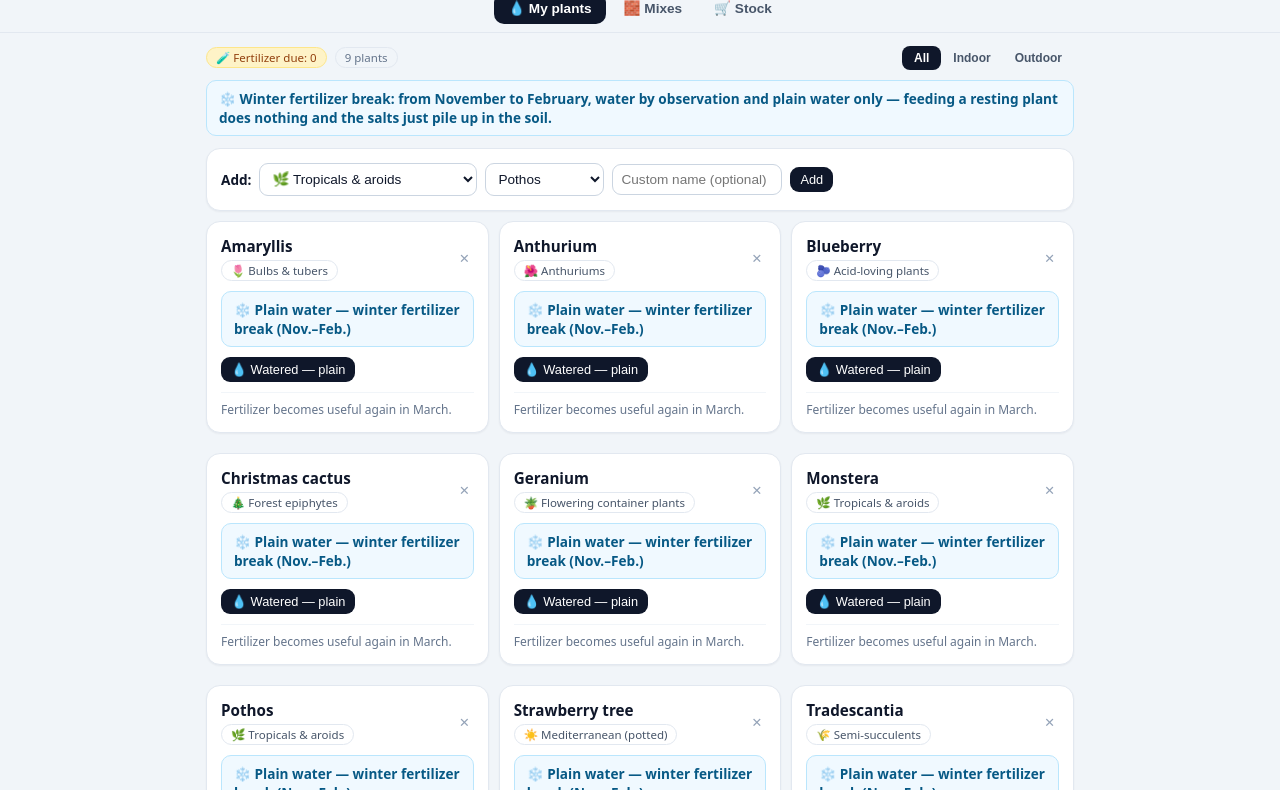
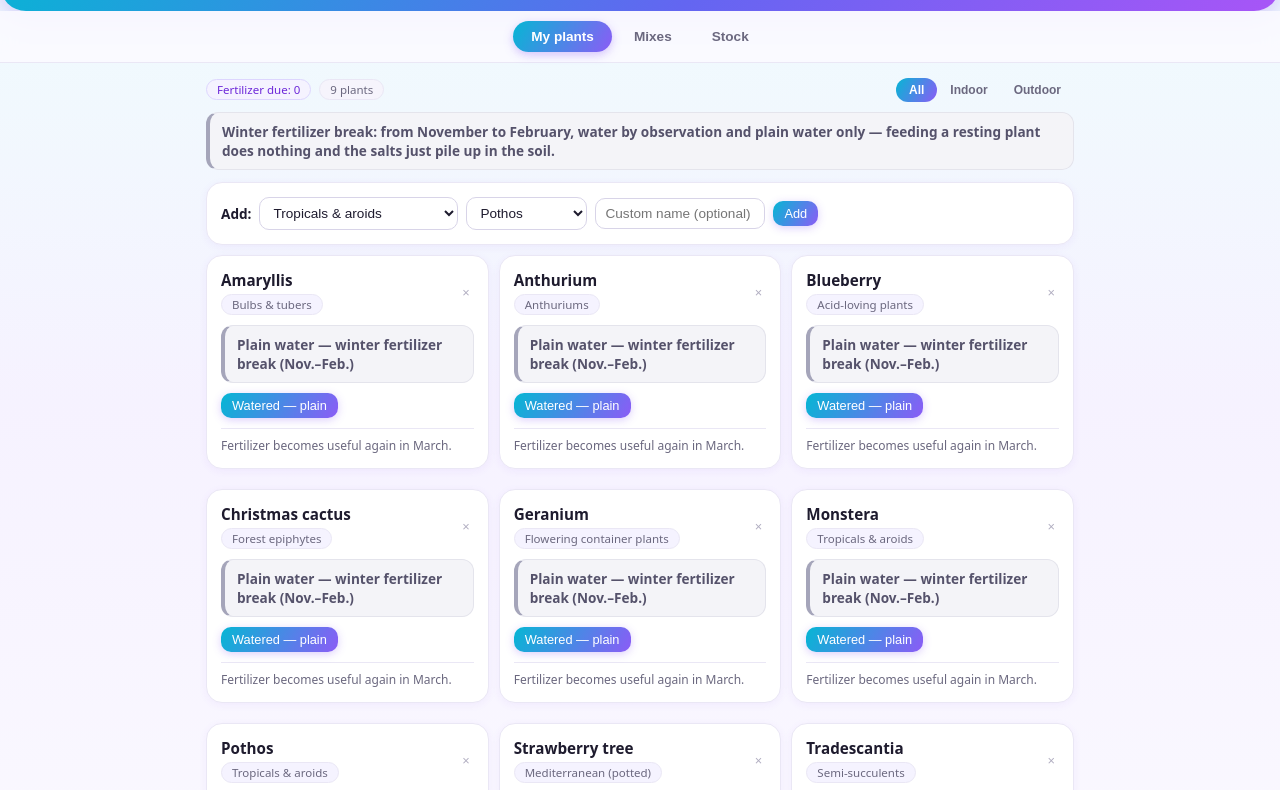
Before and after one commit to baversum/plant-wizard, a plain HTML site: page index.html in a window 1280 px wide. Shown: the part 87-877 px from the top of the page. Drawn offline with Linux system fonts and the light colour scheme.

Commit message:
UI redesign: cyan & violet theme, emoji-free, stock cleanup

```diff
--- a/index.html
+++ b/index.html
@@ -3,37 +3,63 @@
 <head>
 <meta charset="UTF-8" />
 <meta name="viewport" content="width=device-width, initial-scale=1.0" />
-<meta name="theme-color" content="#0f172a" />
+<meta name="theme-color" content="#7c3aed" />
 <meta name="apple-mobile-web-app-capable" content="yes" />
 <title>Plant Wizard</title>
 <style>
   :root {
     font-family: system-ui, -apple-system, "Segoe UI", Roboto, sans-serif;
-    color: #0f172a;
-    background: #f1f5f9;
-    --amber-bg: #fffbeb; --amber-bd: #fde68a; --amber-tx: #92400e;
-    --sky-bg: #f0f9ff; --sky-bd: #bae6fd; --sky-tx: #075985;
-    --slate-bg: #f8fafc; --slate-bd: #e2e8f0; --slate-tx: #475569;
+    color: #1e1b2e;
+    --cyan: #0891b2;
+    --cyan-soft: #ecfeff;
+    --cyan-line: #a5f3fc;
+    --cyan-ink: #0e7490;
+    --violet: #7c3aed;
+    --violet-soft: #f5f3ff;
+    --violet-line: #ddd6fe;
+    --violet-ink: #6d28d9;
+    --ink: #1e1b2e;
+    --muted: #6b687f;
+    --line: #eae7f5;
+    --card: #ffffff;
   }
   * { box-sizing: border-box; }
-  body { margin: 0; padding: 0 0 48px; }
-  header { padding: 16px 16px 8px; max-width: 900px; margin: 0 auto; }
-  header h1 { font-size: 1.25rem; margin: 0; }
-  header p { margin: 2px 0 0; font-size: 0.8rem; color: #64748b; }
+  body {
+    margin: 0; padding: 0 0 48px;
+    background: linear-gradient(180deg, #eefcfd 0%, #f6f2ff 45%, #fbfaff 100%);
+    min-height: 100vh;
+  }
+  header {
+    background: linear-gradient(120deg, #06b6d4 0%, #6366f1 55%, #a855f7 100%);
+    color: #fff; padding: 26px 16px 22px;
+    border-radius: 0 0 26px 26px;
+    box-shadow: 0 8px 24px rgba(124, 58, 237, .25);
+  }
+  header .inner { max-width: 900px; margin: 0 auto; display: flex; align-items: center; gap: 14px; }
+  header svg { flex: 0 0 auto; width: 40px; height: 40px; }
+  header h1 { font-size: 1.35rem; margin: 0; letter-spacing: .3px; }
+  header p { margin: 3px 0 0; font-size: 0.8rem; opacity: .85; }
   nav {
     position: sticky; top: 0; z-index: 10; display: flex; gap: 4px;
-    background: #f1f5f9; padding: 8px 16px; border-bottom: 1px solid #e2e8f0;
+    background: rgba(251, 250, 255, .88);
+    backdrop-filter: blur(8px); -webkit-backdrop-filter: blur(8px);
+    padding: 10px 16px; border-bottom: 1px solid var(--line);
     justify-content: center;
   }
   nav button {
-    border: 0; background: transparent; padding: 8px 14px; border-radius: 10px;
-    font-size: 0.85rem; font-weight: 600; color: #475569; cursor: pointer;
+    border: 0; background: transparent; padding: 8px 18px; border-radius: 999px;
+    font-size: 0.85rem; font-weight: 600; color: var(--muted); cursor: pointer;
+    transition: all .15s ease;
   }
-  nav button.active { background: #0f172a; color: #fff; }
-  main { max-width: 900px; margin: 0 auto; padding: 12px 16px; }
+  nav button.active {
+    background: linear-gradient(120deg, #06b6d4, #8b5cf6);
+    color: #fff; box-shadow: 0 3px 10px rgba(139, 92, 246, .35);
+  }
+  main { max-width: 900px; margin: 0 auto; padding: 14px 16px; }
   .card {
-    background: #fff; border: 1px solid #e2e8f0; border-radius: 14px;
-    padding: 14px; margin-bottom: 10px; box-shadow: 0 1px 2px rgba(15,23,42,.05);
+    background: var(--card); border: 1px solid var(--line); border-radius: 16px;
+    padding: 14px; margin-bottom: 10px;
+    box-shadow: 0 2px 8px rgba(124, 58, 237, .06);
   }
   .grid { display: grid; grid-template-columns: repeat(auto-fill, minmax(250px, 1fr)); gap: 10px; }
   .row { display: flex; align-items: center; gap: 8px; flex-wrap: wrap; }
@@ -41,64 +67,82 @@
   .chips { display: flex; gap: 6px; flex-wrap: wrap; align-items: center; }
   .badge {
     display: inline-flex; align-items: center; gap: 4px; font-size: 0.72rem;
-    border: 1px solid #e2e8f0; border-radius: 999px; padding: 2px 9px; color: #475569;
-    background: #fff;
+    border: 1px solid var(--line); border-radius: 999px; padding: 2px 10px;
+    color: var(--muted); background: var(--violet-soft);
   }
-  .badge.dark { background: #fef3c7; color: #92400e; border-color: #fde68a; }
-  .badge.ghost { background: #f1f5f9; color: #64748b; }
+  .badge.dark { background: var(--violet-soft); color: var(--violet-ink); border-color: var(--violet-line); }
+  .badge.ghost { background: #f6f4fc; color: var(--muted); }
   .banner {
-    border-radius: 10px; padding: 8px 12px; font-size: 0.85rem; font-weight: 600;
-    margin: 10px 0; border: 1px solid;
+    border-radius: 12px; padding: 9px 12px; font-size: 0.85rem; font-weight: 600;
+    margin: 10px 0; border: 1px solid; border-left-width: 4px;
   }
-  .amber { background: var(--amber-bg); border-color: var(--amber-bd); color: var(--amber-tx); }
-  .sky   { background: var(--sky-bg);   border-color: var(--sky-bd);   color: var(--sky-tx); }
-  .slate { background: var(--slate-bg); border-color: var(--slate-bd); color: var(--slate-tx); }
-  .grey  { background: #f8fafc; border-color: #e2e8f0; color: #94a3b8; }
+  .due   { background: var(--violet-soft); border-color: var(--violet-line); border-left-color: var(--violet); color: var(--violet-ink); }
+  .wait  { background: var(--cyan-soft);   border-color: var(--cyan-line);   border-left-color: var(--cyan);   color: var(--cyan-ink); }
+  .pause { background: #f4f4f8; border-color: #e4e4ec; border-left-color: #a5a5ba; color: #55526b; }
+  .grey  { background: #f8f7fb; border-color: var(--line); border-left-color: #c9c6d8; color: #908ca6; }
   button.btn {
-    border: 0; background: #0f172a; color: #fff; padding: 7px 12px; font-size: 0.8rem;
-    border-radius: 9px; cursor: pointer; font-weight: 600;
+    border: 0; background: linear-gradient(120deg, #06b6d4, #8b5cf6); color: #fff;
+    padding: 8px 14px; font-size: 0.8rem; border-radius: 10px; cursor: pointer;
+    font-weight: 600; box-shadow: 0 2px 8px rgba(139, 92, 246, .3);
   }
-  button.btn.outline { background: #fff; color: #334155; border: 1px solid #cbd5e1; }
-  button.btn.mini { padding: 5px 10px; font-weight: 500; }
-  button.x { border: 0; background: transparent; color: #94a3b8; cursor: pointer; font-size: 0.8rem; padding: 4px; }
+  button.btn.outline {
+    background: #fff; color: var(--violet-ink); border: 1px solid var(--violet-line);
+    box-shadow: none;
+  }
+  button.btn.mini { padding: 5px 11px; font-weight: 500; }
+  button.x { border: 0; background: transparent; color: #b0adc0; cursor: pointer; font-size: 0.8rem; padding: 4px; }
   button.x:hover { color: #dc2626; background: #fef2f2; border-radius: 6px; }
   .name { font-weight: 700; font-size: 0.95rem; }
-  .small { font-size: 0.75rem; color: #64748b; }
-  .foot { border-top: 1px solid #f1f5f9; margin-top: 10px; padding-top: 8px; }
+  .small { font-size: 0.75rem; color: var(--muted); }
+  .foot { border-top: 1px solid var(--line); margin-top: 10px; padding-top: 8px; }
   select, input[type="text"] {
-    border: 1px solid #cbd5e1; border-radius: 9px; padding: 7px 8px; font-size: 0.85rem;
-    background: #fff; color: #0f172a; max-width: 100%;
+    border: 1px solid #d8d4e8; border-radius: 10px; padding: 7px 9px; font-size: 0.85rem;
+    background: #fff; color: var(--ink); max-width: 100%;
   }
-  input[type="checkbox"] { width: 16px; height: 16px; accent-color: #059669; }
-  .bar { display: flex; height: 12px; border-radius: 999px; overflow: hidden; background: #e2e8f0; margin: 6px 0 4px; }
+  select:focus, input[type="text"]:focus { outline: 2px solid var(--cyan-line); outline-offset: 0; border-color: var(--cyan); }
+  input[type="checkbox"] { width: 16px; height: 16px; accent-color: #8b5cf6; }
+  .bar { display: flex; height: 12px; border-radius: 999px; overflow: hidden; background: #eeeaf8; margin: 6px 0 4px; }
   .legend { display: flex; flex-wrap: wrap; gap: 2px 10px; }
-  .legend span { font-size: 0.68rem; color: #64748b; display: inline-flex; align-items: center; gap: 4px; }
+  .legend span { font-size: 0.68rem; color: var(--muted); display: inline-flex; align-items: center; gap: 4px; }
   .dot { width: 8px; height: 8px; border-radius: 999px; display: inline-block; }
   table { width: 100%; border-collapse: collapse; font-size: 0.75rem; }
-  th, td { text-align: left; padding: 6px 8px; border-bottom: 1px solid #f1f5f9; vertical-align: top; }
-  th { color: #64748b; font-weight: 600; }
+  th, td { text-align: left; padding: 6px 8px; border-bottom: 1px solid #f4f2fa; vertical-align: top; }
+  th { color: var(--muted); font-weight: 600; }
   .stock-item { display: flex; gap: 10px; padding: 8px; border-radius: 10px; align-items: flex-start; }
-  .stock-item:hover { background: #f8fafc; }
-  .stock-item.owned .label { text-decoration: line-through; color: #94a3b8; }
+  .stock-item:hover { background: var(--violet-soft); }
+  .stock-item.owned .label { text-decoration: line-through; color: #b0adc0; }
   .label { font-weight: 600; font-size: 0.85rem; }
   .filters button {
-    border: 0; background: transparent; padding: 5px 12px; border-radius: 8px;
-    font-size: 0.75rem; font-weight: 600; color: #475569; cursor: pointer;
+    border: 0; background: transparent; padding: 5px 13px; border-radius: 999px;
+    font-size: 0.75rem; font-weight: 600; color: var(--muted); cursor: pointer;
   }
-  .filters button.active { background: #0f172a; color: #fff; }
+  .filters button.active {
+    background: linear-gradient(120deg, #06b6d4, #8b5cf6); color: #fff;
+  }
   .addform { display: flex; flex-wrap: wrap; gap: 8px; align-items: center; }
-  @media (max-width: 600px) { nav button { padding: 8px 10px; font-size: 0.78rem; } }
+  @media (max-width: 600px) {
+    nav button { padding: 8px 11px; font-size: 0.78rem; }
+    header .inner { justify-content: center; text-align: center; flex-direction: column; gap: 6px; }
+  }
 </style>
 </head>
 <body>
 <header>
-  <h1>🪴 Plant Wizard</h1>
-  <p>Soil mixes &amp; fertilizer, by observation</p>
+  <div class="inner">
+    <svg viewBox="0 0 24 24" fill="none" stroke="currentColor" stroke-width="1.8" stroke-linecap="round" stroke-linejoin="round" aria-hidden="true">
+      <path d="M12 22c0-6 2-13 9-16-.5 9-4 14-9 16z" fill="rgba(255,255,255,.18)"/>
+      <path d="M12 22c0-5-1.5-10-6-13 .5 7 3 10.5 6 13z" fill="rgba(255,255,255,.10)"/>
+    </svg>
+    <div>
+      <h1>Plant Wizard</h1>
+      <p>Soil mixes &amp; fertilizer, by observation</p>
+    </div>
+  </div>
 </header>
 <nav>
-  <button data-tab="plantes" class="active">💧 My plants</button>
-  <button data-tab="melanges">🧱 Mixes</button>
-  <button data-tab="stock">🛒 Stock</button>
+  <button data-tab="plantes" class="active">My plants</button>
+  <button data-tab="melanges">Mixes</button>
+  <button data-tab="stock">Stock</button>
 </nav>
 <main id="view"></main>
 
@@ -113,88 +157,83 @@
     "Compost": "#4E342E", "Ericaceous soil": "#556B2F", "Garden soil": "#7A5C3E"
   };
 
-  function G(id, name, icon, zone, mix, fertEvery, note, plants) {
-    return { id: id, name: name, icon: icon, zone: zone, mix: mix, fertEvery: fertEvery, note: note, plants: plants };
+  function G(id, name, zone, mix, fertEvery, note, plants) {
+    return { id: id, name: name, zone: zone, mix: mix, fertEvery: fertEvery, note: note, plants: plants };
   }
   function M(label, pct) { return { label: label, pct: pct }; }
 
   var GROUPS = [
-    G("tropicals", "Tropicals & aroids", "🌿", "Indoor",
+    G("tropicals", "Tropicals & aroids", "Indoor",
       [M("Potting soil", 40), M("Bark", 25), M("Pumice", 20), M("Coco", 15)], 2,
       "Let the top centimetre dry out between waterings.",
       ["Pothos", "Monstera", "Aglaonema", "Ficus", "ZZ", "Philodendron", "Syngonium"]),
-    G("anthurium", "Anthuriums", "🌺", "Indoor",
+    G("anthurium", "Anthuriums", "Indoor",
       [M("Potting soil", 30), M("Bark", 35), M("Coco", 20), M("Pumice", 15)], 2,
       "Thick roots: never leave water sitting in the saucer. The airiest mix of them all. A flowering fertilizer helps push blooms.",
       ["Anthurium"]),
-    G("semi-succulents", "Semi-succulents", "🌾", "Indoor",
+    G("semi-succulents", "Semi-succulents", "Indoor",
       [M("Potting soil", 55), M("Pumice", 30), M("Crushed bark", 15)], 3,
       "Should dry out in 2–3 days. Stems turning black at the base means too wet.",
       ["Tradescantia", "Kalanchoe", "Gasteraloe"]),
-    G("cacti", "Succulents & cacti", "🌵", "Indoor",
+    G("cacti", "Succulents & cacti", "Indoor",
       [M("Potting soil", 35), M("Pumice", 45), M("Sand", 20)], 4,
       "Let it dry fully between waterings. Fertilize rarely, at half dose.",
       ["Cactus", "Echeveria", "Haworthia", "Crassula"]),
-    G("epiphytes", "Forest epiphytes", "🎄", "Indoor",
+    G("epiphytes", "Forest epiphytes", "Indoor",
       [M("Potting soil", 50), M("Bark", 25), M("Pumice", 25)], 3,
       "Rich yet very free-draining. Never bone dry.",
       ["Christmas cactus", "Rhipsalis"]),
-    G("fine-roots", "Fine-rooted plants", "🍃", "Indoor",
+    G("fine-roots", "Fine-rooted plants", "Indoor",
       [M("Potting soil", 70), M("Pumice", 20), M("Coco", 10)], 2,
       "Everything crushed, for small pots.",
       ["Oxalis", "Begonia", "Peperomia", "Fittonia"]),
-    G("bulbs", "Bulbs & tubers", "🌷", "Indoor",
+    G("bulbs", "Bulbs & tubers", "Indoor",
       [M("Potting soil", 60), M("Compost", 20), M("Pumice", 20)], 2,
       "Calla lilies never want to dry out in the growing season. Amaryllis: high-potash feed after bloom to refill the bulb.",
       ["Amaryllis", "Zantedeschia (calla)", "Cyperus"]),
-    G("ferns", "Ferns", "🌱", "Indoor",
+    G("ferns", "Ferns", "Indoor",
       [M("Potting soil", 60), M("Coco", 25), M("Pumice", 15)], 2,
       "Keep evenly moist, never soggy.",
       ["Boston fern", "Pteris"]),
-    G("orchids", "Orchids", "🌸", "Indoor",
+    G("orchids", "Orchids", "Indoor",
       [M("Bark", 90), M("Pumice", 10)], 3,
       "Soak the pot for 10 minutes, then drain. Balanced fertilizer at half dose on damp roots.",
       ["Phalaenopsis"]),
-    G("mediterranean", "Mediterranean (potted)", "☀️", "Outdoor",
+    G("mediterranean", "Mediterranean (potted)", "Outdoor",
       [M("Potting soil", 40), M("Pumice", 30), M("Sand", 20), M("Compost", 10)], 4,
       "Once established, water sparingly. Protect pots from frost — roots in pots get the cold first. Fermented teas from March to October.",
       ["Strawberry tree", "Olive", "Lavender", "Rosemary", "Pomegranate"]),
-    G("potted-flowers", "Flowering container plants", "🪴", "Outdoor",
+    G("potted-flowers", "Flowering container plants", "Outdoor",
       [M("Potting soil", 50), M("Garden soil", 25), M("Pumice", 25)], 1,
       "Petunias and surfinias: flowering fertilizer weekly in summer — the hungriest plants in the garden. Empty the saucer.",
       ["Geranium", "Surfinia", "Petunia", "Pelargonium"]),
-    G("rockery", "Rockery succulents", "🪨", "Outdoor",
+    G("rockery", "Rockery succulents", "Outdoor",
       [M("Potting soil", 25), M("Pumice", 75)], null,
       "Water only at planting and in heatwaves. Mineral mulch on top, zero fertilizer.",
       ["Sedum", "Sempervivum", "Delosperma"]),
-    G("acid-lovers", "Acid-loving plants", "🫐", "Outdoor",
+    G("acid-lovers", "Acid-loving plants", "Outdoor",
       [M("Ericaceous soil", 60), M("Crushed bark", 20), M("Pumice", 20)], 3,
       "pH 4.5–5.5: no lime, ever. Rainwater only. Chelated iron when the leaves turn yellow (chlorosis).",
       ["Blueberry", "Camellia", "Hydrangea", "Azalea"]),
-    G("open-ground", "Open ground", "🌳", "Outdoor",
+    G("open-ground", "Open ground", "Outdoor",
       [M("Compost", 100)], null,
       "Mature compost at planting, nothing else. Hellebores like chalky, deep soil; if potted, a handful of slow-release granules each autumn.",
       ["Hellebore", "Mulberry", "Shrub", "Perennial"])
   ];
 
   var STOCK = [
-    { cat: "🧱 Substrates", items: [
-      { id: "potting-soil", label: "Quality all-purpose potting soil", note: "The base of every mix" },
-      { id: "bark", label: "Pine bark 10/25 mm", note: "Soak overnight before use; crush for small pots" },
+    { cat: "Substrates", items: [
+      { id: "potting-soil", label: "Quality all-purpose potting soil", note: "The base of every mix — light and airy, but low in nutrients" },
+      { id: "bark", label: "Pine bark 10/25 mm", note: "Soak overnight before use; crush for small pots. Doubles as surface mulch for Mediterranean pots" },
       { id: "coco", label: "Coco coir (bricks)", note: "Rehydrate before mixing" },
-      { id: "pumice", label: "Pumice 8/16 mm", note: "The one mineral that does it all — hammer-crush for small pots" },
+      { id: "pumice", label: "Pumice 8/16 mm", note: "The one mineral that does it all — hammer-crush for small pots; doubles as mineral mulch on rockeries" },
       { id: "ericaceous", label: "Ericaceous potting soil", note: "Acid-lovers only (blueberry, camellia, hydrangea…)" },
-      { id: "compost", label: "Mature compost", note: "Open ground + bulbs" }
+      { id: "compost", label: "Mature compost", note: "Richer than potting soil, feeds slowly — for open ground and bulbs" }
     ]},
-    { cat: "🧪 Fertilizers (a stack of 3)", items: [
+    { cat: "Fertilizers — a stack of 3", items: [
       { id: "fermented-teas", label: "Fermented nettle + horsetail + comfrey blend (5 L → 100 L)", note: "The everyday feed, indoors and out: nitrogen + potash + silica. Diluted to 5 %, every 2–3 weeks, March to October" },
       { id: "bloom-feed", label: "Liquid flowering fertilizer, high P-K (Algoflash 1 L or similar)", note: "Bloomers: anthurium, calla, begonia, oxalis, amaryllis after bloom; petunias and surfinias weekly in summer" },
       { id: "chelated-iron", label: "Chelated iron (Sequestrine-type) or ericaceous fertilizer", note: "For acid-lovers (blueberry) when leaves turn yellow" }
-    ]},
-    { cat: "🪵 Mulch & supplies", items: [
-      { id: "bark-mulch", label: "Pine bark (surface mulch)", note: "Strawberry trees, Mediterranean pots" },
-      { id: "pumice-mulch", label: "Pumice (mineral mulch)", note: "Rockery, pot surfaces" },
-      { id: "pots", label: "Drilled pots + saucers", note: "Empty the saucer after every watering" }
     ]}
   ];
 
@@ -293,7 +332,7 @@
     }).length;
 
     var h = '<div class="row" style="margin-bottom:10px">' +
-      '<span class="badge dark">🧪 Fertilizer due: ' + dueCount + "</span>" +
+      '<span class="badge dark">Fertilizer due: ' + dueCount + "</span>" +
       '<span class="badge ghost">' + state.plants.length + " plant" + (state.plants.length > 1 ? "s" : "") + "</span>" +
       '<span class="filters" style="margin-left:auto">' +
       '<button data-filter="all" class="' + (filter === "all" ? "active" : "") + '">All</button>' +
@@ -302,7 +341,7 @@
       "</span></div>";
 
     if (!inSeason()) {
-      h += '<div class="banner sky" style="margin-bottom:12px">❄️ Winter fertilizer break: from November to February, water by observation and plain water only — feeding a resting plant does nothing and the salts just pile up in the soil.</div>';
+      h += '<div class="banner pause" style="margin-bottom:12px">Winter fertilizer break: from November to February, water by observation and plain water only — feeding a resting plant does nothing and the salts just pile up in the soil.</div>';
     }
 
     // Add form
@@ -311,7 +350,7 @@
       '<span class="label" style="font-size:0.85rem">Add:</span>' +
       '<select id="f-group">';
     GROUPS.forEach(function (g) {
-      h += '<option value="' + g.id + '"' + (g.id === addGroup ? " selected" : "") + ">" + g.icon + " " + esc(g.name) + "</option>";
+      h += '<option value="' + g.id + '"' + (g.id === addGroup ? " selected" : "") + ">" + esc(g.name) + "</option>";
     });
     h += '</select><select id="f-plant">';
     g0.plants.forEach(function (pn) {
@@ -325,22 +364,22 @@
       var p = r.p, g = r.g, fs = r.fs;
       var banner;
       if (fs.kind === "due") {
-        banner = '<div class="banner amber">🧪 Fertilizer with this watering</div>';
+        banner = '<div class="banner due">Fertilizer with this watering</div>';
       } else if (fs.kind === "waiting") {
-        banner = '<div class="banner slate">💧 Plain water — fertilizer in ' + fs.remaining + " watering" + (fs.remaining > 1 ? "s" : "") + "</div>";
+        banner = '<div class="banner wait">Plain water — fertilizer in ' + fs.remaining + " watering" + (fs.remaining > 1 ? "s" : "") + "</div>";
       } else if (fs.kind === "pause") {
-        banner = '<div class="banner sky">❄️ Plain water — winter fertilizer break (Nov.–Feb.)</div>';
+        banner = '<div class="banner pause">Plain water — winter fertilizer break (Nov.–Feb.)</div>';
       } else {
-        banner = '<div class="banner grey">🪨 No fertilizer, ever</div>';
+        banner = '<div class="banner grey">No fertilizer, ever</div>';
       }
 
       var btns = "";
       if (fs.kind === "due") {
         btns = '<div class="row">' +
           '<button class="btn mini outline" data-action="water" data-fert="0" data-id="' + p.id + '">Watered — plain</button>' +
-          '<button class="btn mini" data-action="water" data-fert="1" data-id="' + p.id + '">💧 Watered + fertilizer</button></div>';
+          '<button class="btn mini" data-action="water" data-fert="1" data-id="' + p.id + '">Watered + fertilizer</button></div>';
       } else if (fs.kind === "waiting" || fs.kind === "pause") {
-        btns = '<div class="row"><button class="btn mini" data-action="water" data-fert="0" data-id="' + p.id + '">💧 Watered — plain</button></div>';
+        btns = '<div class="row"><button class="btn mini" data-action="water" data-fert="0" data-id="' + p.id + '">Watered — plain</button></div>';
       }
 
       var foot = "";
@@ -354,8 +393,8 @@
 
       h += '<div class="card">' +
         '<div class="row between"><div><div class="name">' + esc(p.name) + "</div>" +
-        '<span class="badge" style="margin-top:4px">' + g.icon + " " + esc(g.name) + "</span></div>" +
-        '<button class="x" data-action="remove" data-id="' + p.id + '" title="Remove">✕</button></div>' +
+        '<span class="badge" style="margin-top:4px">' + esc(g.name) + "</span></div>" +
+        '<button class="x" data-action="remove" data-id="' + p.id + '" title="Remove">×</button></div>' +
         banner + btns + foot + "</div>";
     });
     h += "</div>";
@@ -370,15 +409,15 @@
 
     GROUPS.forEach(function (g) {
       if (filter !== "all" && g.zone !== filter) return;
-      h += '<div class="card"><div class="row between"><strong>' + g.icon + " " + esc(g.name) + "</strong>" +
+      h += '<div class="card"><div class="row between"><strong>' + esc(g.name) + "</strong>" +
         '<span class="badge ghost">' + g.zone + "</span></div>" +
         mixBar(g.mix) +
-        '<div class="small" style="margin:8px 0">🧪 ' +
+        '<div class="small" style="margin:8px 0">' +
         (g.fertEvery === null
           ? "No fertilizer"
           : "Fertilizer every " + (g.fertEvery === 1 ? "watering" : g.fertEvery + " waterings") + " (Mar.–Oct.)") +
         "</div>" +
-        (g.note ? '<div class="small" style="color:#64748b">' + esc(g.note) + "</div>" : "") +
+        (g.note ? '<div class="small" style="color:var(--muted)">' + esc(g.note) + "</div>" : "") +
         '<div class="chips" style="margin-top:8px">';
       g.plants.forEach(function (pn) { h += '<span class="badge ghost">' + esc(pn) + "</span>"; });
       h += "</div></div>";
```
